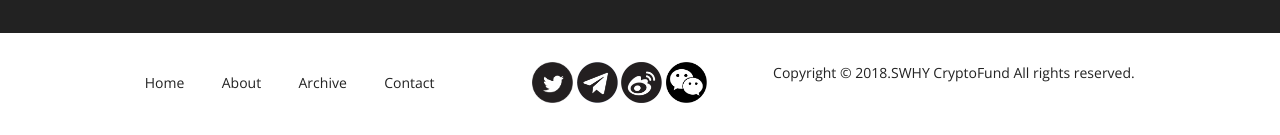
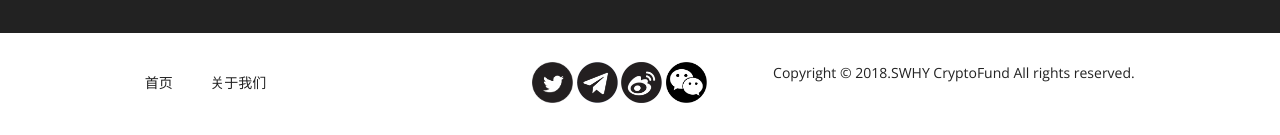
Before and after one commit to spaceyqy/SWHY-Web, a plain HTML site: page contact.html in a window 1280 px wide. Shown: the part 1852-1987 px from the top of the page. Drawn offline with nearby package versions, Linux system fonts and the light colour scheme; a script that the page names is missing.

Commit message:
将底部的英文转换成中文

```diff
--- a/contact.html
+++ b/contact.html
@@ -123,10 +123,8 @@
 		<div class="wrap">
 			<div class="footer-left">
 				<ul>
-					<li><a href="index.html">Home</a></li>
-					<li><a href="about.html">About</a></li>
-					<li><a href="blog.html">Archive</a></li>
-					<li><a href="contact.html">Contact</a></li>
+					<li><a href="index.html">首页</a></li>
+					<li><a href="contact.html">关于我们</a></li>
 					<div class="clear"> </div>
 				</ul>
 			</div>
```
Also changed, not shown: index.html (+2 -4 lines), team.html (+2 -4 lines).
